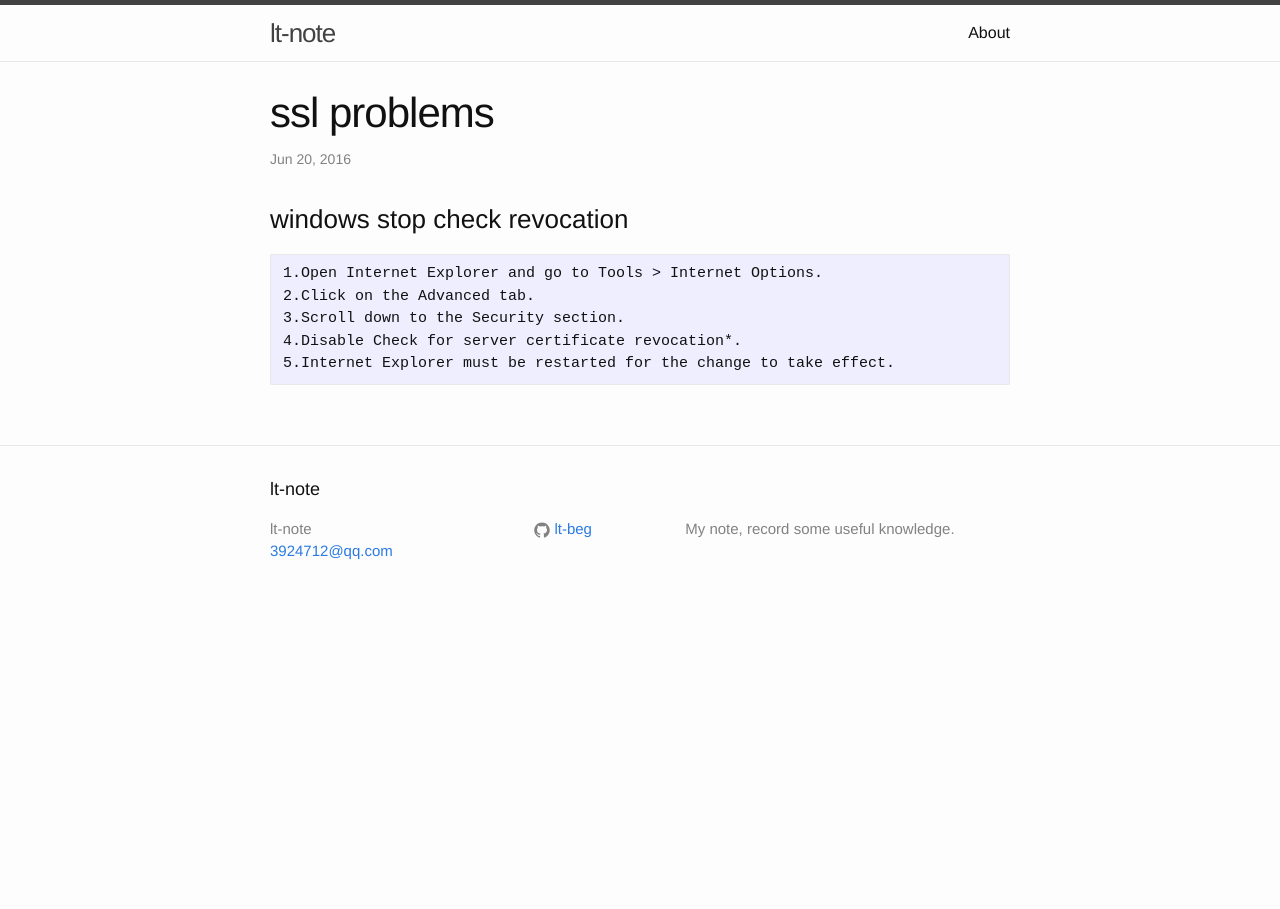
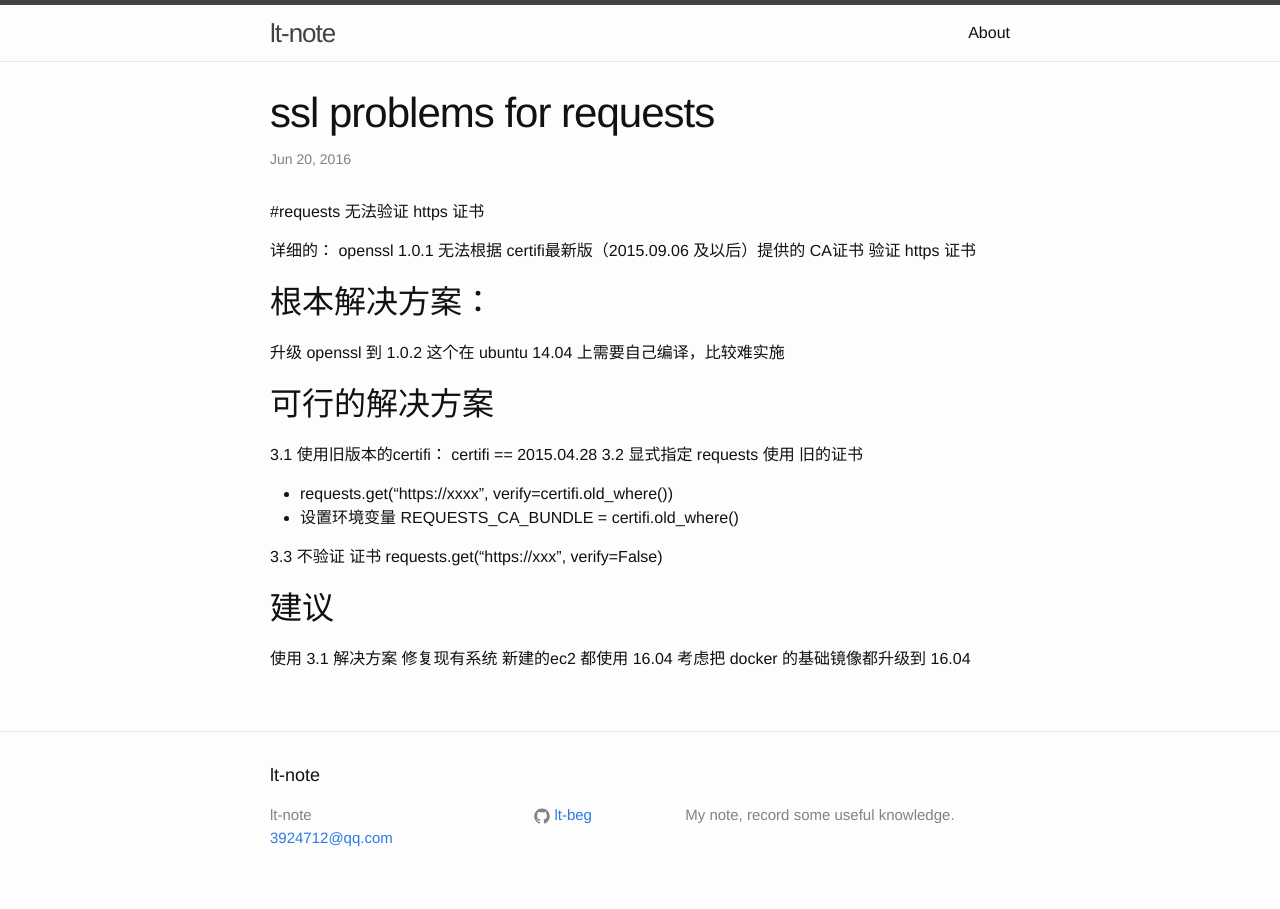
Before and after one commit to LT-BEG/LT-BEG.github.io, a Jekyll site: the page built from _posts/2016-06-20-ssl.md, in a window 1280 px wide. Built offline with Jekyll 4.4.1, drawn with Linux system fonts in a browser that asks for light colours.

Commit message:
change ssl

```diff
--- a/_posts/2016-06-20-ssl.md
+++ b/_posts/2016-06-20-ssl.md
@@ -1,15 +1,30 @@
 ---
 layout: post
-title:  "ssl problems"
+title:  "ssl problems for requests"
 date:   2016-06-20 09:30:15 +0800
 categories: jekyll update
 ---
 
+#requests 无法验证 https 证书
 
-### windows stop check revocation
+详细的：
+openssl 1.0.1  无法根据 certifi最新版（2015.09.06 及以后）提供的 CA证书 验证 https 证书
 
-    1.Open Internet Explorer and go to Tools > Internet Options.
-    2.Click on the Advanced tab.
-    3.Scroll down to the Security section.
-    4.Disable Check for server certificate revocation*.
-    5.Internet Explorer must be restarted for the change to take effect.
+## 根本解决方案：
+升级 openssl 到 1.0.2
+这个在 ubuntu 14.04 上需要自己编译，比较难实施
+
+## 可行的解决方案
+
+3.1  使用旧版本的certifi：  certifi == 2015.04.28
+3.2  显式指定 requests 使用 旧的证书
+- requests.get("https://xxxx", verify=certifi.old_where())
+- 设置环境变量 REQUESTS_CA_BUNDLE = certifi.old_where()
+
+3.3  不验证 证书
+requests.get("https://xxx", verify=False)
+
+## 建议
+使用 3.1 解决方案 修复现有系统
+新建的ec2 都使用 16.04
+考虑把 docker 的基础镜像都升级到 16.04
```
